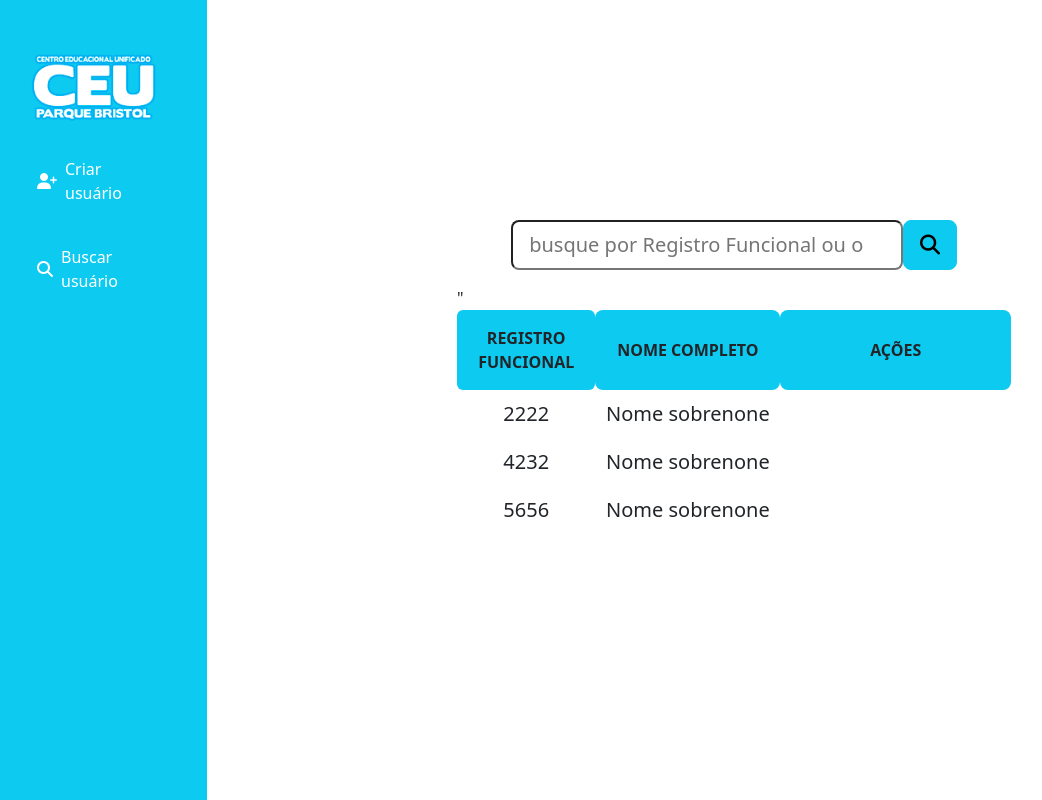
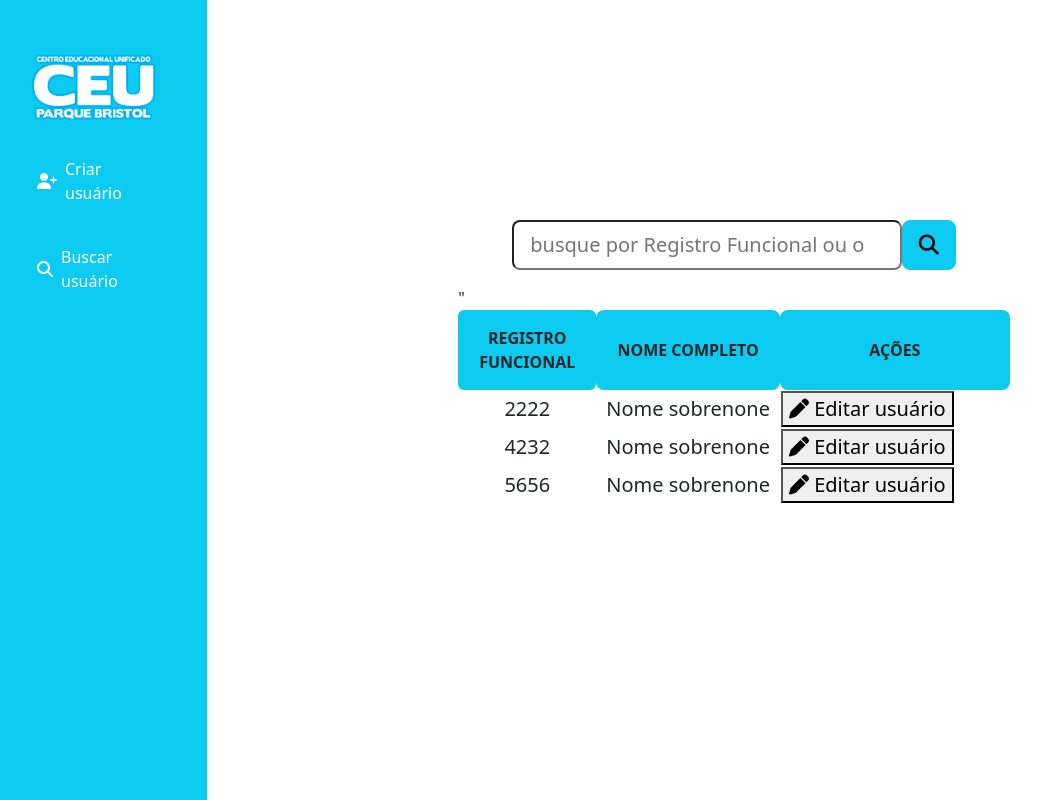
Before and after one commit to priscila-une/projetoID, a Django app: template templates/buscarUsuario2/buscarUsuario.html in a window 1280 px wide. Shown: the whole page, without its empty margins (19-1061 px from the left). Run offline with Django 4.2, Linux system fonts and the light colour scheme; the template is opened without the code that fills it, so the values that code supplies are empty; some libraries are stand-ins or nearby versions.

Commit message:
feat: button edit user

```diff
--- a/templates/buscarUsuario2/buscarUsuario.html
+++ b/templates/buscarUsuario2/buscarUsuario.html
@@ -40,7 +40,7 @@
                 <p class="">Buscar Usuário ( Funcionário )</p>
             </div>
 
-            <section class="sectioWidth rounded-4 bg-white d-flex flex-column align-self-center table-responsive p-5">
+            <section class="h-100 sectioWidth rounded-4 bg-white d-flex flex-column align-self-center table-responsive p-5">
                 <form action="" method="get" id="form-busca" class="d-flex justify-content-center p-3" role="search">
                     <input class="form-control-lg w-75" type="search" placeholder="busque por Registro Funcional ou o nome do usuário" aria-label="Search">
 
@@ -62,27 +62,24 @@
                         <tr>
                             <td class="">2222</td>
                             <td>Nome sobrenone</td>
-                            <td class="">
-                                <div class="d-flex ">
+                            <td class="d-flex ">
+                                <button class="action-button" onclick="">
+                                    <i class="fa-solid fa-pen text-primaryColor"></i>
 
-                                    <a href="/" class="p-2 bg-primaryColor text-white text-decoration-none d-flex gap-2 justify-content-center align-items-center rounded"  >
-                                        <i class="fa-solid fa-pen"></i>
-                                        Editar usuário
-                                    </a>
-                                </div>
+                                Editar usuário
+                            </button>
                             </td>
                         </tr>
                         <tr>
                             <td class="">4232</td>
                             <td>Nome sobrenone</td>
-                            <td>
-                                <div class="d-flex ">
+                            <td class="d-flex ">
 
-                                    <a href="/" class="p-2 bg-primaryColor text-white text-decoration-none d-flex gap-2 justify-content-center align-items-center rounded"  >
-                                        <i class="fa-solid fa-pen"></i>
+                                    <button class="action-button" onclick="">
+                                            <i class="fa-solid fa-pen text-primaryColor"></i>
+
                                         Editar usuário
-                                    </a>
-                                </div>
+                                    </button>
                             </td>
                         </tr>
                         <tr>
@@ -91,10 +88,11 @@
                             <td>
                                 <div class="d-flex ">
 
-                                    <a href="/" class="p-2 bg-primaryColor text-white text-decoration-none d-flex gap-2 justify-content-center align-items-center rounded"  >
-                                        <i class="fa-solid fa-pen"></i>
-                                        Editar usuário
-                                    </a>
+                                    <button class="action-button" onclick="">
+                                        <i class="fa-solid fa-pen text-primaryColor"></i>
+
+                                    Editar usuário
+                                </button>
                                 </div>
                             </td>
                         </tr>
```
Also changed, not shown: templates/criarUsuario2/criarUsuario.html (+5 -5 lines), 1 other file.
